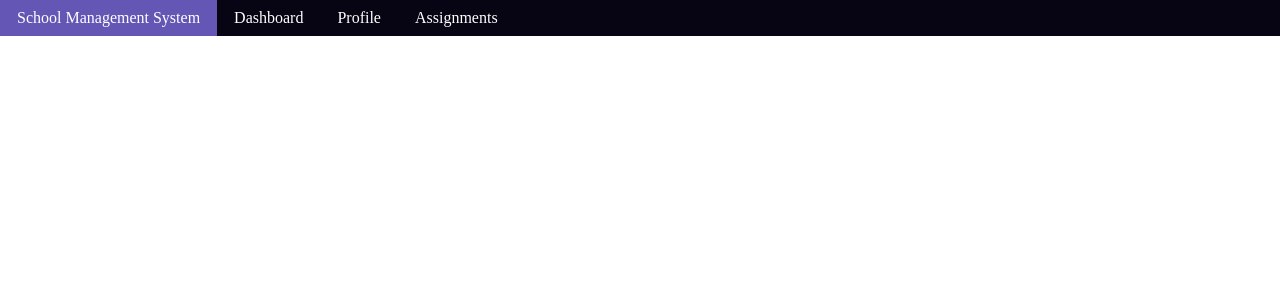
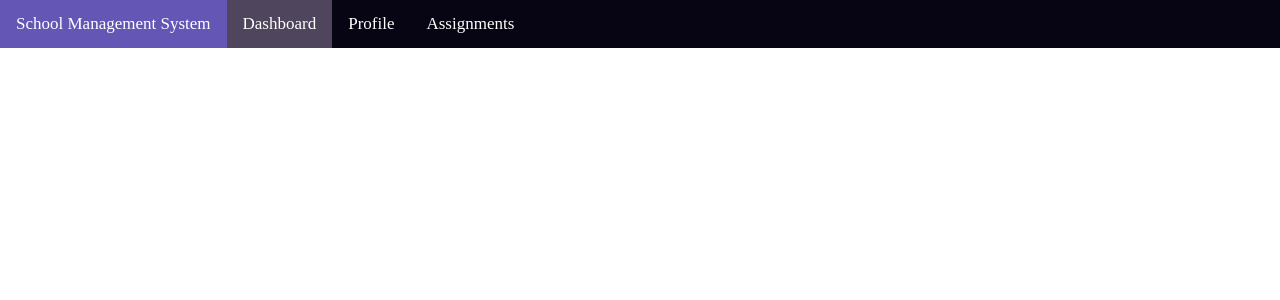
Before and after one commit to theyashshahs/school-management, a Django app: page /student/ in a window 1280 px wide. Shown: the top 300 px of the page. Run offline with Django 3.2, Linux system fonts and the light colour scheme.

Commit message:
styling changes

```diff
--- a/static/css/style.css
+++ b/static/css/style.css
@@ -2,27 +2,26 @@ body {
     margin: 0px;
 }
 
-ul {
-    list-style-type: none;
-    margin: 0;
-    padding: 0;
+.topnav {
     overflow: hidden;
     background-color: #070413;
 }
 
-li {
+.topnav a {
     float: left;
+    display: block;
+    color: white;
+    text-align: center;
+    padding: 14px 16px;
+    text-decoration: none;
+    font-size: 17px;
 }
 
-li a {
-    display: block;
-    color: white;
-    padding: 9px 17px;
-    text-decoration: none;
-}
-
-/* When the link is hovered on, its color will change */
-li a:hover {
+.topnav a:hover {
     background-color: #6356B5;
     color: white;
 }
+
+.topnav a.active {
+    background-color: #4F455C;
+}
--- a/templates/home/landing.html
+++ b/templates/home/landing.html
@@ -1,7 +1,9 @@
 {% extends 'home/base.html' %}
 {% block body %}
+
+<header>
     <div class="header">
         <span> Student Management System </span>
     </div>
-
+</header>
 {% endblock %}
--- a/templates/student/student.html
+++ b/templates/student/student.html
@@ -3,18 +3,10 @@
 {% block title %} Student {% endblock %}
 
 {% block body %}
-<ul>
-    <li>
-        <a href="#">School Management System</a>
-    </li>
-    <li>
-        <a href="#">Dashboard</a>
-    </li>
-    <li>
-        <a href="#">Profile</a>
-    </li>
-    <li>
-        <a href="#">Assignments</a>
-    </li>
-</ul>
+<div class="topnav">
+    <a href="#home">School Management System</a>
+    <a href="#" class="active">Dashboard</a>
+    <a href="#profile">Profile</a>
+    <a href="#assignments">Assignments</a>
+</div>
 {% endblock %}
```
